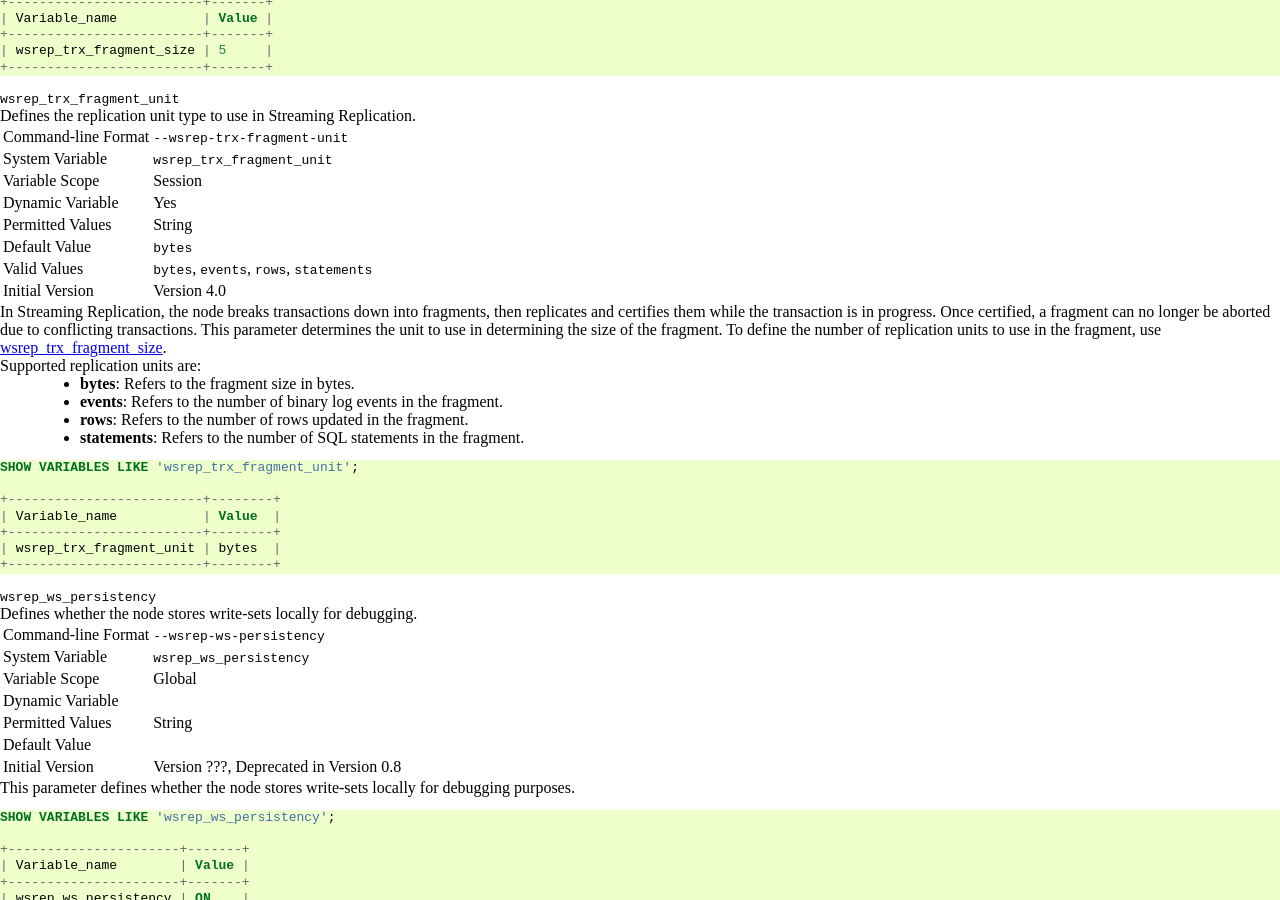
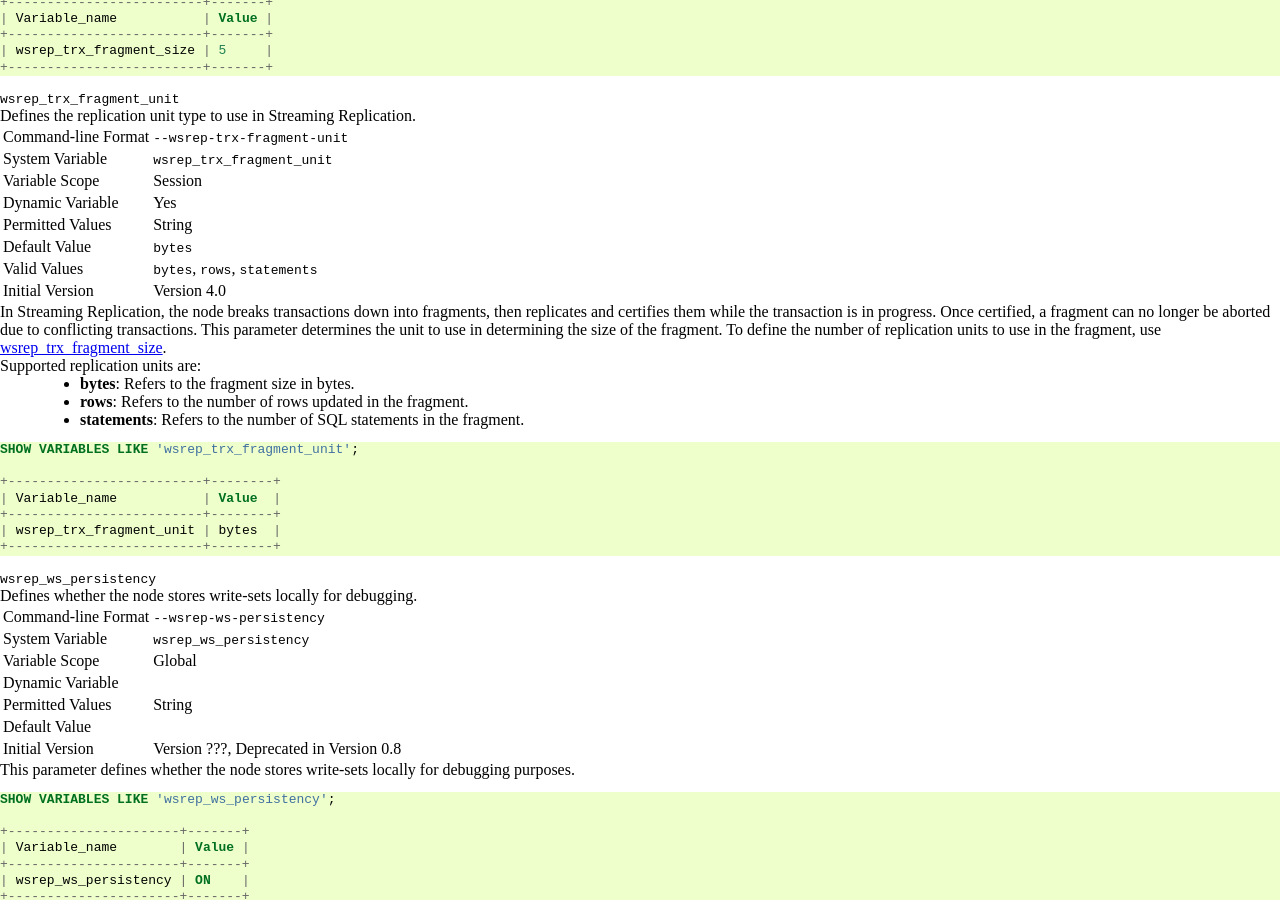
Before and after one commit to codership/documentation, a Sphinx documentation site: the page built from galeracluster/source/documentation/mysql-wsrep-options.rst, in a window 1280 px wide and 900 px high, scrolled down 21971 px. Built offline with Sphinx 7.4.7, drawn with Linux system fonts in a browser that asks for light colours; comment, search, counter and statistics services are not loaded.

Commit message:
Value 'events' is not valid for variable wsrep_trx_fragment_unit
Fixes codership/documentation#303

```diff
--- a/galeracluster/source/documentation/mysql-wsrep-options.rst
+++ b/galeracluster/source/documentation/mysql-wsrep-options.rst
@@ -1965,7 +1965,7 @@ Defines the replication unit type to use in Streaming Replication.
    "Dynamic Variable", "Yes"
    "Permitted Values", "String"
    "Default Value", "``bytes``"
-   "Valid Values", "``bytes``, ``events``, ``rows``, ``statements``"
+   "Valid Values", "``bytes``, ``rows``, ``statements``"
    "Initial Version", "Version 4.0"
 
 In :term:`Streaming Replication`, the node breaks transactions down into fragments, then replicates and certifies them while the transaction is in progress.  Once certified, a fragment can no longer be aborted due to conflicting transactions.  This parameter determines the unit to use in determining the size of the fragment.  To define the number of replication units to use in the fragment, use :ref:`wsrep_trx_fragment_size <wsrep_trx_fragment_size>`.
@@ -1973,8 +1973,6 @@ In :term:`Streaming Replication`, the node breaks transactions down into fragmen
 Supported replication units are:
 
 - **bytes**: Refers to the fragment size in bytes.
-
-- **events**: Refers to the number of binary log events in the fragment.
 
 - **rows**: Refers to the number of rows updated in the fragment.
 
```
